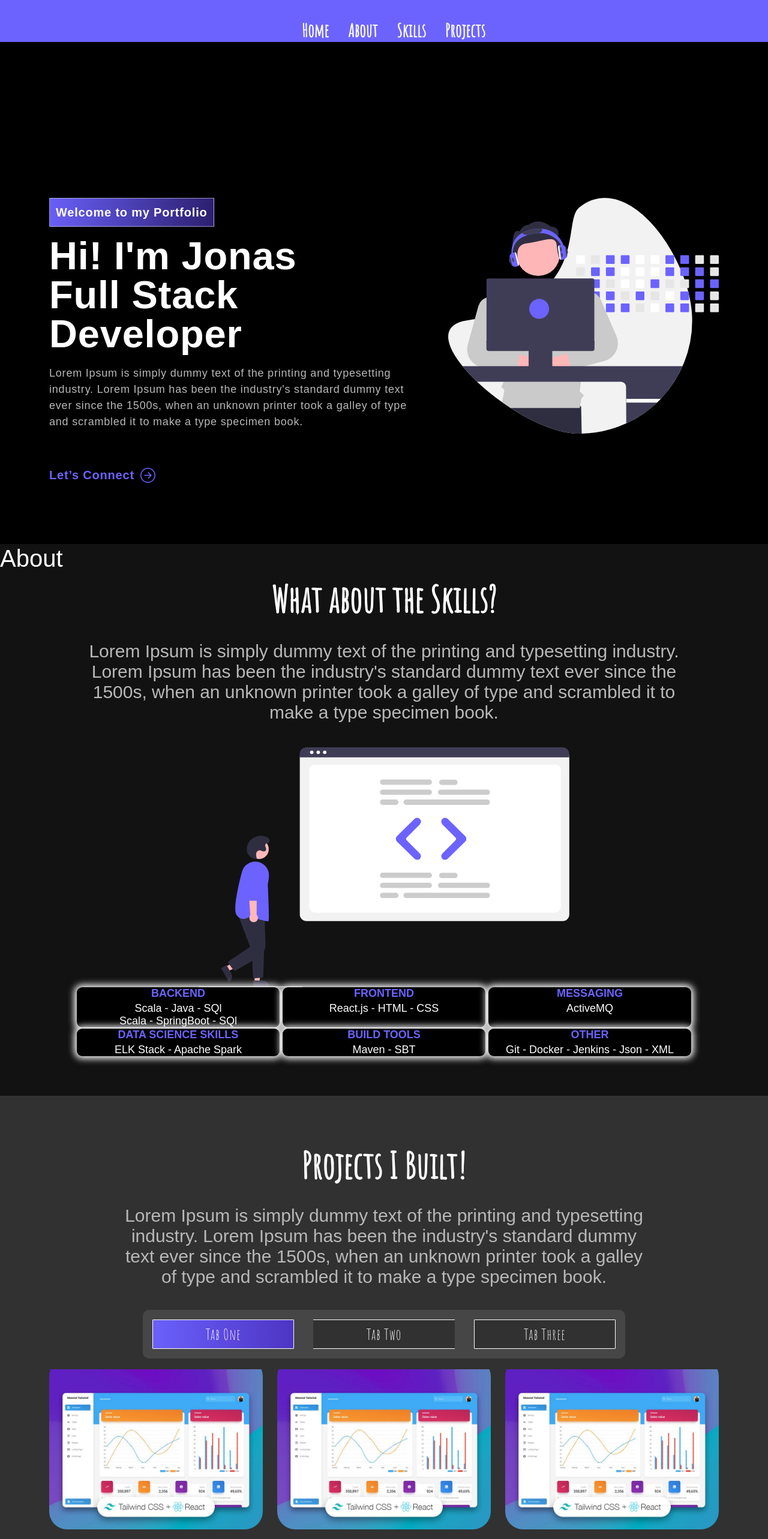
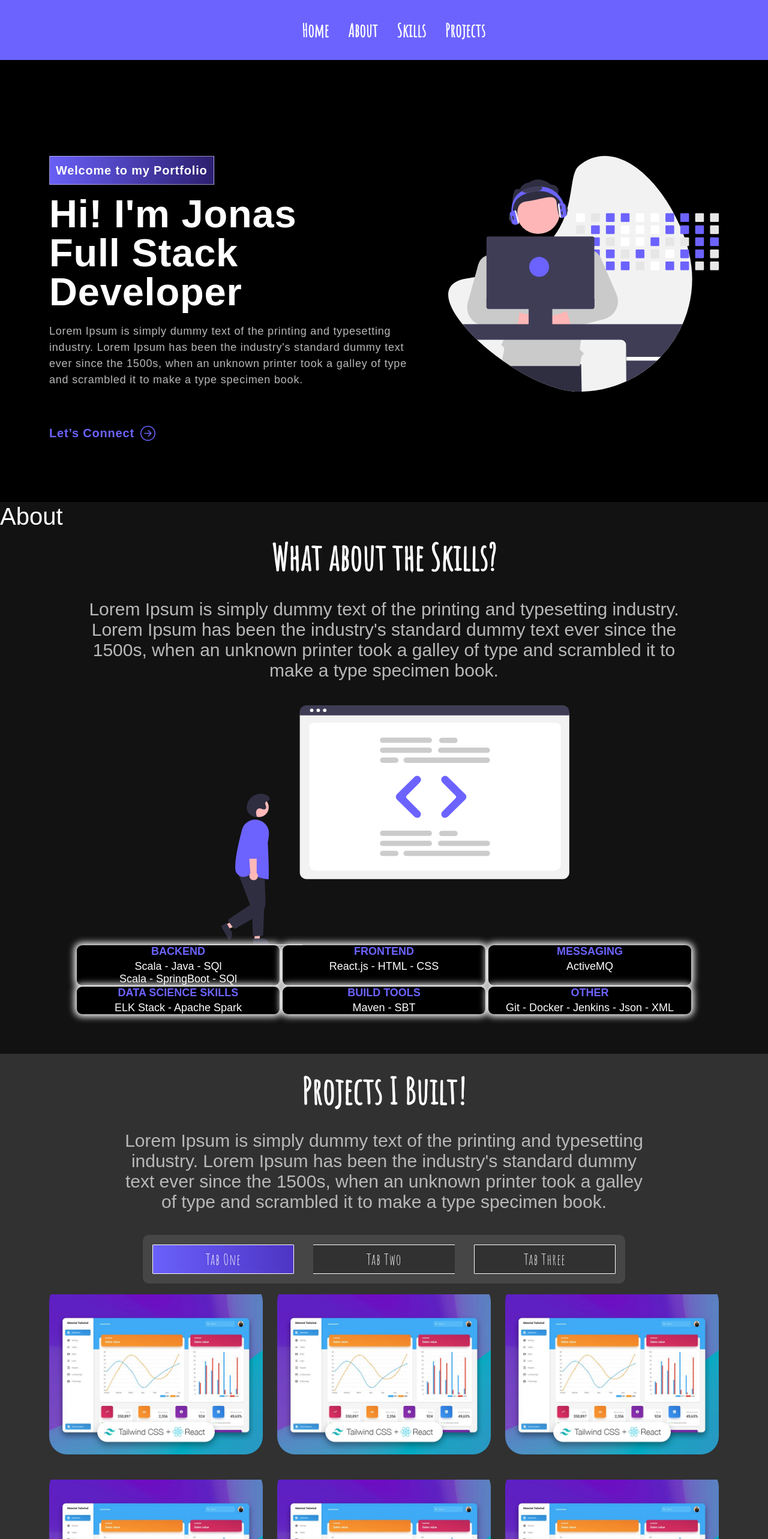
Before and after one commit to jonasmachados/portfolio, a React (Create React App) app: page / in a window 1280 px wide. Shown: the top 2566 px of the page at 60% size. Built offline with nearby package versions, Linux system fonts and the light colour scheme; a web font is replaced by a local one.

Commit message:
Style navbar

```diff
--- a/src/components/NaviBar/Nav.css
+++ b/src/components/NaviBar/Nav.css
@@ -7,8 +7,10 @@
   }
 
 .navbar {
+    position: fixed;
+    top: 0;
     width: 100%;
-    height: 70px;
+    height: 100px;
     display: flex;
     justify-content: space-between;
     align-items: center;
--- a/src/components/Projects/Projects.css
+++ b/src/components/Projects/Projects.css
@@ -1,8 +1,7 @@
 @import url("https://fonts.googleapis.com/css2?family=Amatic+SC&family=Cormorant+SC&display=swap");
 
 .project {
-  padding: 80px 0;
-  position: relative;
+  padding-top: 2%;
   background-color: rgb(49, 49, 49);
 }
 .project h2 {
--- a/src/components/Projects/Projects.js
+++ b/src/components/Projects/Projects.js
@@ -4,7 +4,6 @@ import projImg1 from "../../assets/img/project-img1.png";
 import projImg2 from "../../assets/img/project-img1.png";
 import projImg3 from "../../assets/img/project-img1.png";
 import "./Projects.css";
-import "../../App.css";
 
 const Projects = () => {
   const projects = [
```
